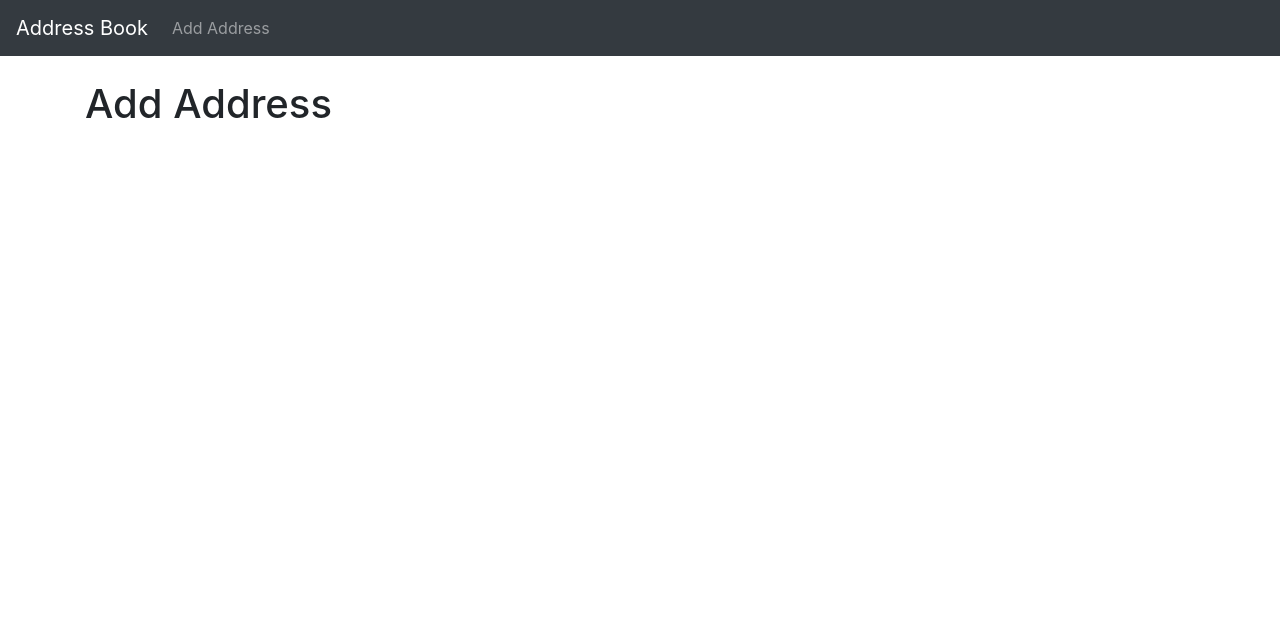
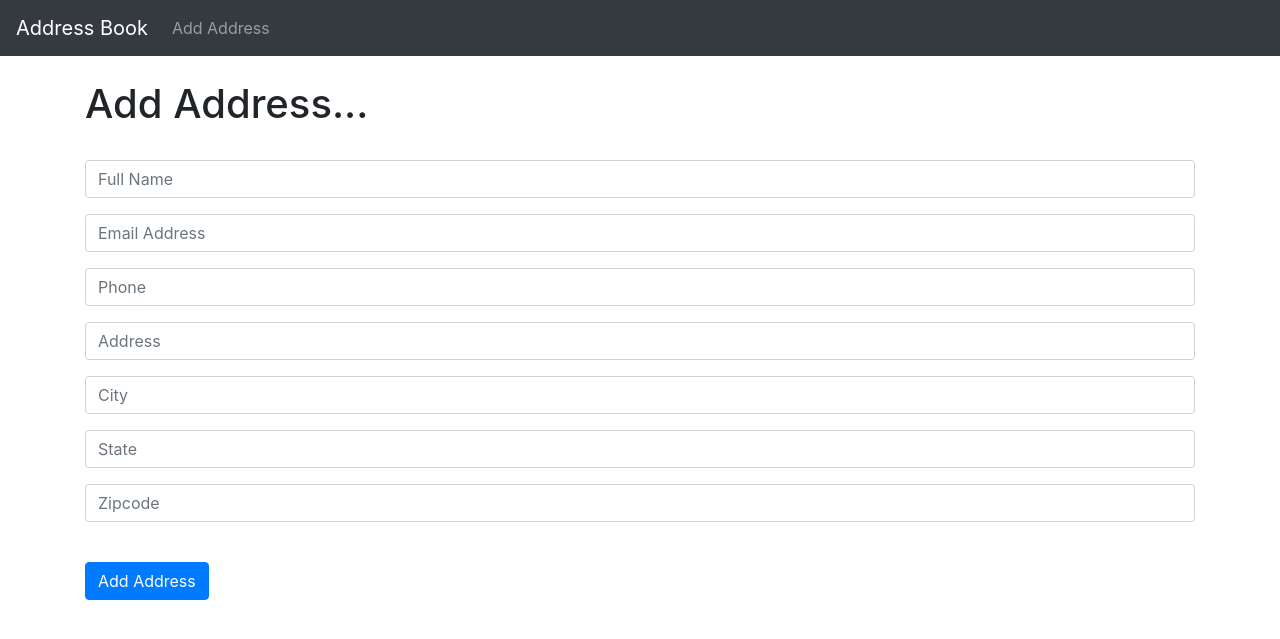
Before and after one commit to lyndsayfulford-dev/AddressBook-django, a Django app: page /add_address in a window 1280 px wide. Shown: the top 639 px of the page. Run offline with Django 5.2, Linux system fonts and the light colour scheme.

Commit message:
second commit

```diff
--- a/address_book/templates/add_address.html
+++ b/address_book/templates/add_address.html
@@ -1,4 +1,41 @@
 {% extends 'base.html' %}
 {% block content %}
-	<h1>Add Address</h1>
+	<h1>Add Address...</h1>
+ <br/>
+	<form method="POST">
+		{% csrf_token %}
+
+		 <div class="mb-3">
+		    <input type="text" class="form-control" aria-describedby="emailHelp" placeholder="Full Name" name="name">
+		</div>
+
+		<div class="mb-3">
+		   <input type="email" class="form-control" aria-describedby="emailHelp" placeholder="Email Address" name="email">
+		</div>
+
+		<div class="mb-3">
+		    <input type="text" class="form-control" aria-describedby="emailHelp" placeholder="Phone" name="phone">
+		</div>
+
+		<div class="mb-3">
+		    <input type="text" class="form-control" aria-describedby="emailHelp" placeholder="Address" name="address">
+		</div>
+
+		<div class="mb-3">
+		    <input type="text" class="form-control" aria-describedby="emailHelp" placeholder="City" name="city">
+		</div>
+
+		<div class="mb-3">
+		    <input type="text" class="form-control" aria-describedby="emailHelp" placeholder="State" name="state">
+		</div>
+
+		<div class="mb-3">
+		    <input type="text" class="form-control" aria-describedby="emailHelp" placeholder="Zipcode" name="zipcode">
+		</div>
+		 <br/>
+		  <button type="submit" class="btn btn-primary">Add Address</button>
+	</form>
+
+
+
 {% endblock %}
--- a/address_book/templates/base.html
+++ b/address_book/templates/base.html
@@ -30,11 +30,21 @@
   </div>
 </nav>
 
+   	<br/>
+  	<div class="container">
 
+      {% if messages %}
+        {% for message in messages %}
+            <div class="alert alert-warning alert-dismissable" role="alert">
+              <button class="close" data-dismiss="alert">
+                    <small><sup>x</sup></small>
+              </button>
+            {{ message }}
+            </div>
+          {% endfor %}
 
+        {% endif %}
 
-  	<br/>
-  	<div class="container">
 	    {% block content %}
 		{% endblock %}
 	</div>
--- a/address_book/urls.py
+++ b/address_book/urls.py
@@ -4,4 +4,6 @@ from . import views
 urlpatterns = [
 	path('', views.home, name="home"),
 	path('add_address', views.add_address, name="add_address"),
+	path('edit/<list_id>',views.edit, name="edit"),
+	path('delete/<list_id>',views.delete, name="delete"),
 ]
--- a/address_book/views.py
+++ b/address_book/views.py
@@ -1,7 +1,46 @@
-from django.shortcuts import render
+from django.shortcuts import render, redirect
+from .models import Address
+from .forms import AddressForm
+from django.contrib import messages
 
 def home(request):
-	return render(request, 'home.html', {})
+	all_addresses = Address.objects.all
+	return render(request, 'home.html', {'all_addresses': all_addresses})
 
 def add_address(request):
-	return render(request, 'add_address.html', {})
+	if request.method == 'POST':
+		form = AddressForm(request.POST or None)
+		if form.is_valid():
+			form.save()
+			messages.success(request, ('Address Has Been Added!'))
+			return redirect('home')
+		else:
+			return render(request, 'add_address.html', {})
+	else:
+		return render(request, 'add_address.html', {})
+
+def edit(request, list_id):
+
+	if request.method == 'POST':
+		current_address = Address.objects.get(pk=list_id)
+		form = AddressForm(request.POST or None, instance=current_address)
+		if form.is_valid():
+			form.save()
+			messages.success(request, ('Address Has Been Edited!'))
+			return redirect('home')
+		else:
+			messages.success(request, ('Seems like There Was An Error...'))
+			return render(request, 'edit.html', {})
+	else:
+		get_address = Address.objects.get(pk=list_id)
+		return render(request, 'edit.html', {'get_address': get_address})
+
+def delete(request, list_id):
+	if request.method == 'POST':
+		current_address = Address.objects.get(pk=list_id)
+		current_address.delete()
+		messages.success(request, ('Address Has Been Deleted!'))
+		return redirect('home')
+	else:
+		messages.success(request, ('Nothing To See Here...'))
+		return redirect(request, 'home.html', {})
```
Also changed, not shown: address_book/forms.py (added, +7 -0 lines), address_book/templates/edit.html (added, +49 -0 lines), address_book/templates/home.html (+30 -1 lines).
